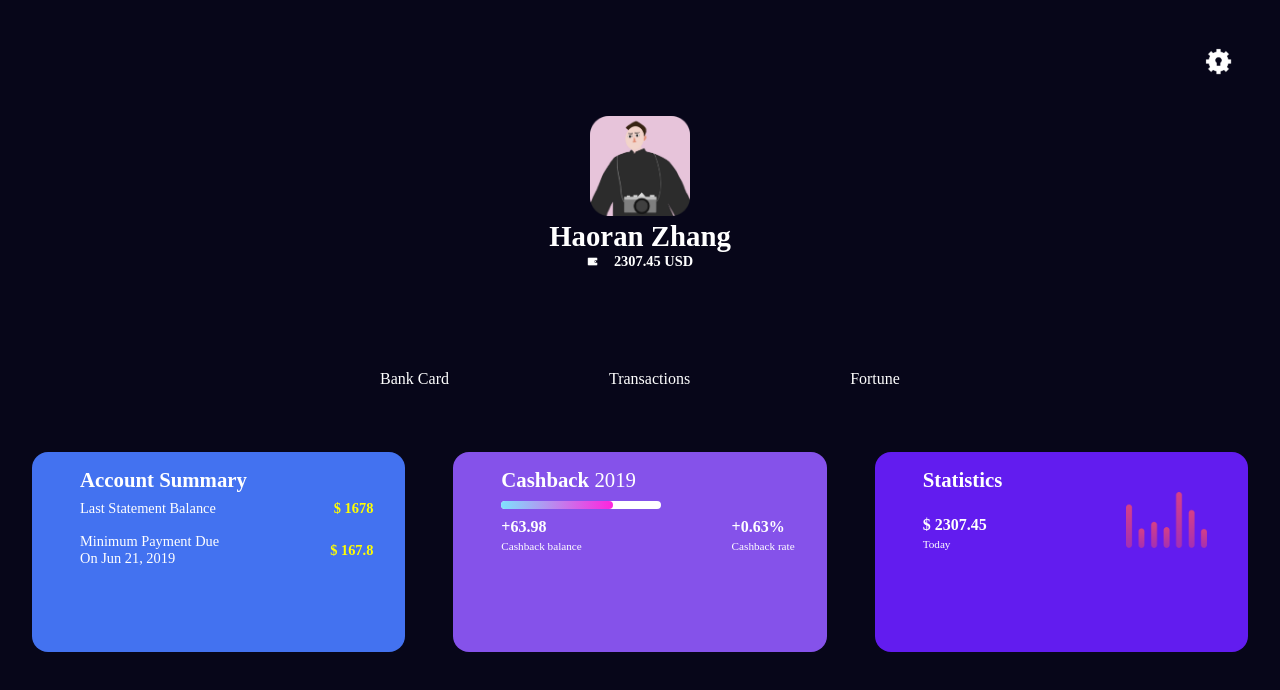
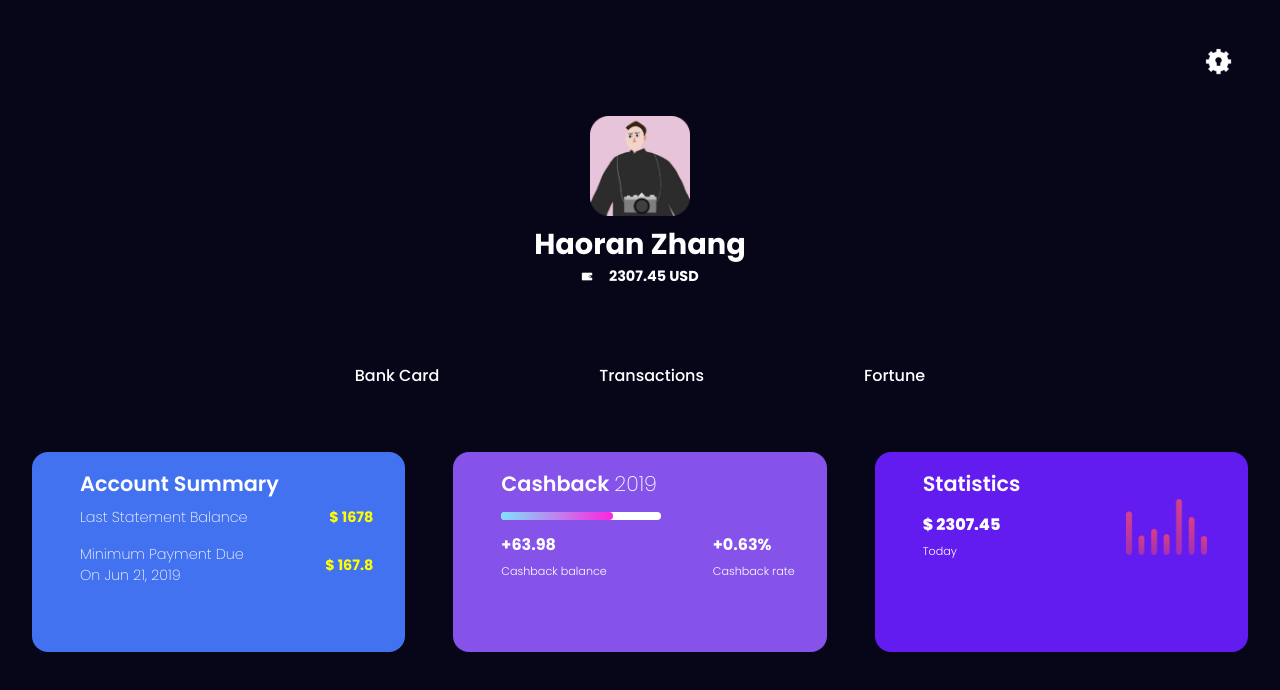
Before and after one commit to luanbelon/app-bank, a plain HTML site: page index.html in a window 1280 px wide. Drawn offline with Linux system fonts and the light colour scheme.

Commit message:
font poppis add

```diff
--- a/index.html
+++ b/index.html
@@ -5,6 +5,10 @@
     <meta http-equiv="X-UA-Compatible" content="IE=edge">
     <meta name="viewport" content="width=device-width, initial-scale=1.0">
     <title>Document</title>
+
+    <link rel="preconnect" href="https://fonts.googleapis.com">
+    <link rel="preconnect" href="https://fonts.gstatic.com" crossorigin>
+    <link href="https://fonts.googleapis.com/css2?family=Poppins:ital,wght@0,100;0,200;0,300;0,400;0,500;0,600;0,700;0,800;0,900;1,100;1,200;1,300;1,400;1,500;1,600;1,700;1,800;1,900&family=Raleway:ital,wght@0,100;0,200;0,300;0,400;0,500;0,600;0,700;0,800;0,900;1,100;1,200;1,300;1,400;1,500;1,700&display=swap" rel="stylesheet">
     <link rel="stylesheet" href="style.css">
 </head>
 <body>
--- a/style.css
+++ b/style.css
@@ -3,7 +3,7 @@
     padding: 0;
     box-sizing: border-box;
     color: #fff;
-    font-family: poppins;
+    font-family: 'Poppins', sans-serif;
 }
 
 body{ background: #070619; }
```
